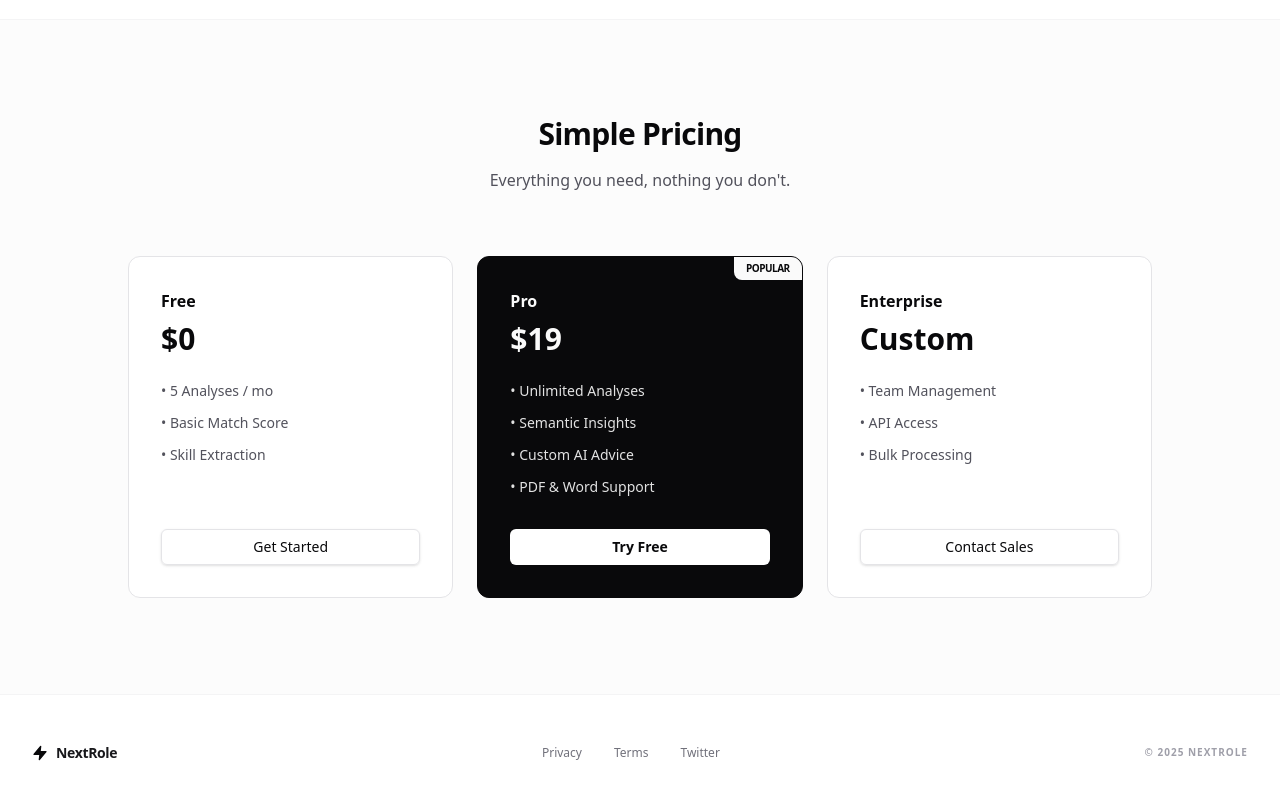
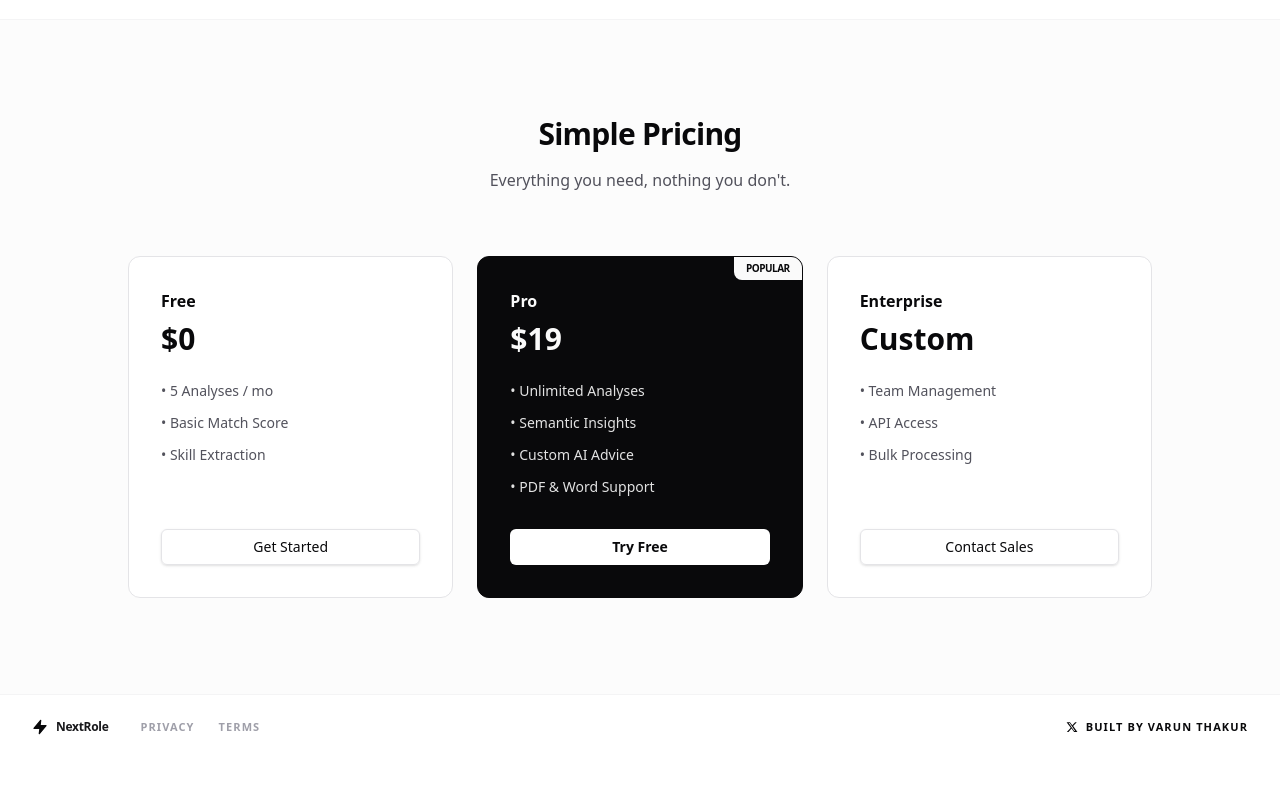
Before and after one commit to varunthakur-io/smart-resume-analyzer, a React (Vite) app in the folder frontend/: page / in a window 1280 px wide. Shown: the part 1144-1944 px from the top of the page. After the commit the page ends 1903 px from the top, so only its background shows below. Built offline with nearby package versions, Linux system fonts and the light colour scheme; no server answers.

Commit message:
feat(ui): implement compact footer and fix dashboard props

```diff
--- a/frontend/src/components/Footer.tsx
+++ b/frontend/src/components/Footer.tsx
@@ -1,5 +1,5 @@
 import React from "react";
-import { useNavigate, Link } from "react-router-dom";
+import { Link } from "react-router-dom";
 import { BrandLogo } from "./Navbar";
 
 interface FooterProps {
@@ -8,20 +8,29 @@ interface FooterProps {
 
 const Footer: React.FC<FooterProps> = () => {
   return (
-    <footer className="py-12 border-t border-zinc-100 dark:border-zinc-900 transition-colors duration-300">
-      <div className="max-w-7xl mx-auto px-4 sm:px-6 lg:px-8 flex flex-col md:flex-row justify-between items-center gap-8">
+    <footer className="py-6 border-t border-zinc-100 dark:border-zinc-900 transition-colors duration-300 shrink-0 bg-white dark:bg-zinc-950">
+      <div className="max-w-7xl mx-auto px-6 lg:px-8 flex items-center justify-between">
+        <div className="flex items-center gap-8">
           <div className="flex items-center space-x-2">
             <BrandLogo className="h-4 w-4" />
-          <span className="font-bold text-sm tracking-tight text-zinc-900 dark:text-zinc-50">NextRole</span>
+            <span className="font-bold text-xs tracking-tight text-zinc-900 dark:text-zinc-50">NextRole</span>
           </div>
-        <div className="flex gap-8 text-xs font-medium text-zinc-500">
+          <div className="flex gap-6 text-[11px] font-bold uppercase tracking-widest text-zinc-400">
             <Link to="/privacy" className="hover:text-zinc-950 dark:hover:text-zinc-50 transition-colors">Privacy</Link>
             <Link to="/terms" className="hover:text-zinc-950 dark:hover:text-zinc-50 transition-colors">Terms</Link>
-          <a href="https://twitter.com" target="_blank" rel="noopener noreferrer" className="hover:text-zinc-950 dark:hover:text-zinc-50 transition-colors">Twitter</a>
           </div>
-        <div className="text-[10px] text-zinc-400 font-bold uppercase tracking-widest">
-          © {new Date().getFullYear()} NextRole
         </div>
+        <a
+          href="https://x.com/varunthakur_in"
+          target="_blank"
+          rel="noopener noreferrer"
+          className="flex items-center gap-2 text-[11px] font-bold uppercase tracking-widest text-zinc-950 dark:text-zinc-50 hover:opacity-70 transition-opacity"
+        >
+          <svg className="h-3 w-3" fill="currentColor" viewBox="0 0 24 24">
+            <path d="M18.244 2.25h3.308l-7.227 7.719L22.875 21.75h-6.656l-5.203-6.817-5.966 6.817H1.742l7.73-8.267L1.125 2.25h6.826l4.695 6.148 5.603-6.148zM16.425 19.77h1.832L7.383 4.126H5.417L16.425 19.77z"/>
+          </svg>
+          Built by Varun Thakur
+        </a>
       </div>
     </footer>
   );
```
Also changed, not shown: frontend/src/components/Dashboard.tsx (+1 -6 lines). Lines whose indentation alone changed are shown as unchanged.
